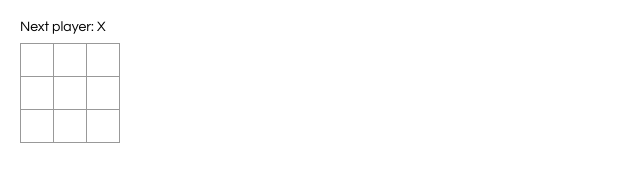
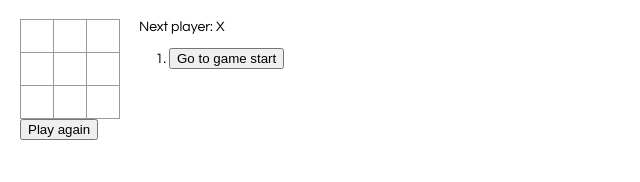
Before and after one commit to nessienessquik/tic-tac-toe, a React app: page / in a window 1280 px wide. Shown: the whole page, without its empty margins (0-640 px from the left). Built offline with nearby package versions, Linux system fonts and the light colour scheme.

Commit message:
added modifications for game history

```diff
--- a/src/index.css
+++ b/src/index.css
@@ -48,3 +48,7 @@ ol, ul {
 .game-info {
   margin-left: 20px;
 }
+
+.hidden {
+  display: none;
+}
--- a/src/index.js
+++ b/src/index.js
@@ -3,7 +3,7 @@ import ReactDOM from 'react-dom';
 import './index.css';
 
 
-//function component
+//function components
 function Square(props){
   return(
     <button className="square" onClick={props.onClick}>
@@ -12,48 +12,47 @@ function Square(props){
   )
 }
 
+//come back to this
+function Reset(props){
+  return (
+    <button
+    className=""
+    onClick={() => {}}>
+      Play again
+    </button>
+  )
+}
+
 class Board extends React.Component {
 
-  constructor(props){
-    super(props);
-    this.state = {
-      squares: Array(9).fill(null),
-      xIsNext: true,
-    };
-  }
 
-  handleClick(i) {
-    const squares = this.state.squares.slice();
-    if (calculateWinner(squares) || squares[i]) {
-      return;
-    }
+  // handleClick(i) {
+  //   const squares = this.state.squares.slice();
+  //   if (calculateWinner(squares) || squares[i]) {
+  //     return;
+  //   }
 
-    //boolean that toggles between x and o, triggered by click
-    squares[i] = this.state.xIsNext ? 'X' : '0';
-    this.setState({
-      squares:squares,
-      xIsNext: !this.state.xIsNext,
-    });
-  }
+  //   //boolean that toggles between x and o, triggered by click
+  //   squares[i] = this.state.xIsNext ? 'X' : '0';
+  //   this.setState({
+  //     squares:squares,
+  //     xIsNext: !this.state.xIsNext,
+  //   });
+  // }
 
   renderSquare(i) {
-    return <Square value={ this.state.squares[i]}
-    onClick={() => this.handleClick(i)}
-    />;
+    return (
+      <Square
+        value={ this.props.squares[i]}
+        onClick={() => this.props.onClick(i)}
+      />
+    );
   }
 
   render() {
-    const winner = calculateWinner(this.state.squares);
-    let status;
-    if (winner) {
-      status = "Winner: " + winner;
-    } else {
-      status = "Next player: " + (this.state.xIsNext ? 'X' : "0");
-    }
 
     return (
       <div>
-        <div className="status">{status}</div>
         <div className="board-row">
           {this.renderSquare(0)}
           {this.renderSquare(1)}
@@ -69,21 +68,88 @@ class Board extends React.Component {
           {this.renderSquare(7)}
           {this.renderSquare(8)}
         </div>
+
+        <Reset />
       </div>
     );
   }
 }
 
 class Game extends React.Component {
+
+  constructor(props){
+    super(props);
+    this.state = {
+      history: [{
+        squares: Array(9).fill(null),
+      }],
+      stepNumber: 0,
+      xIsNext: true,
+    };
+  }
+
+  handleClick(i){
+    const history = this.state.history.slice(0, this.state.stepNumber + 1);
+    const current = history[history.length-1];
+    const squares = current.squares.slice();
+
+    if (calculateWinner(squares) || squares[i]){
+      return;
+    }
+
+    squares[i] = this.state.xIsNext ? "X" : "0";
+    this.setState({
+      history: history.concat([{
+        squares: squares,
+      }]),
+      stepNumber: history.length,
+      xIsNext: !this.state.xIsNext,
+    });
+  }
+
+  jumpTo(step){
+    this.setState({
+      stepNumber: step,
+      xIsNext: (step % 2) === 0,
+    });
+  }
+
   render() {
+    const history = this.state.history;
+    const current = history[this.state.stepNumber];
+    const winner = calculateWinner(current.squares);
+
+    const moves = history.map((step, move) => {
+      const desc = move ?
+        'Go to move #' + move :
+        'Go to game start';
+
+      return(
+        <li key={move}>
+          <button onClick={()=> this.jumpTo(move)}>{desc}</button>
+        </li>
+      );
+    });
+
+    let status;
+
+    if (winner) {
+      status = "Winner: " + winner;
+    } else {
+      status = "Next player: " + (this.state.xIsNext ? 'X' : "0");
+    }
+
     return (
       <div className="game">
         <div className="game-board">
-          <Board />
+          <Board
+            squares={current.squares}
+            onClick={(i) => this.handleClick(i)}
+          />
         </div>
         <div className="game-info">
-          <div>{/* status */}</div>
-          <ol>{/* TODO */}</ol>
+          <div>{status}</div>
+          <ol>{moves}</ol>
         </div>
       </div>
     );
```
